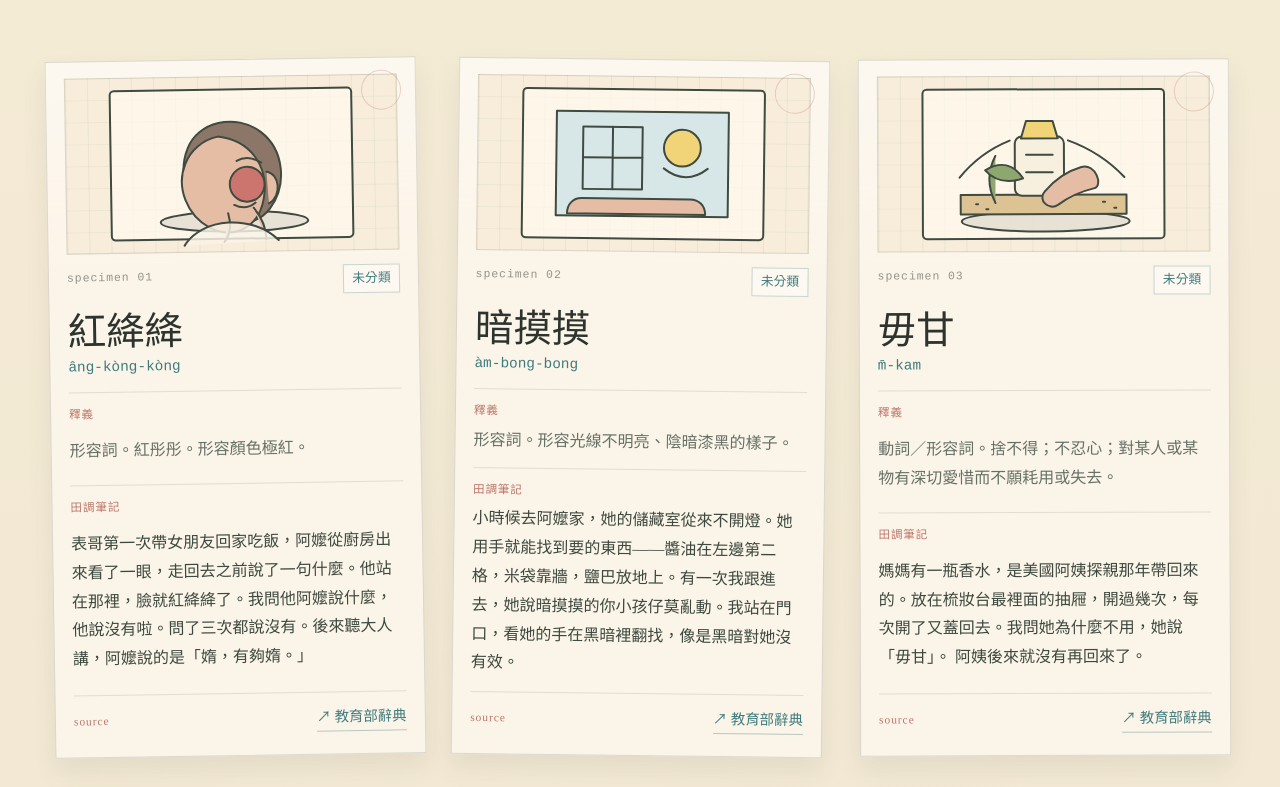
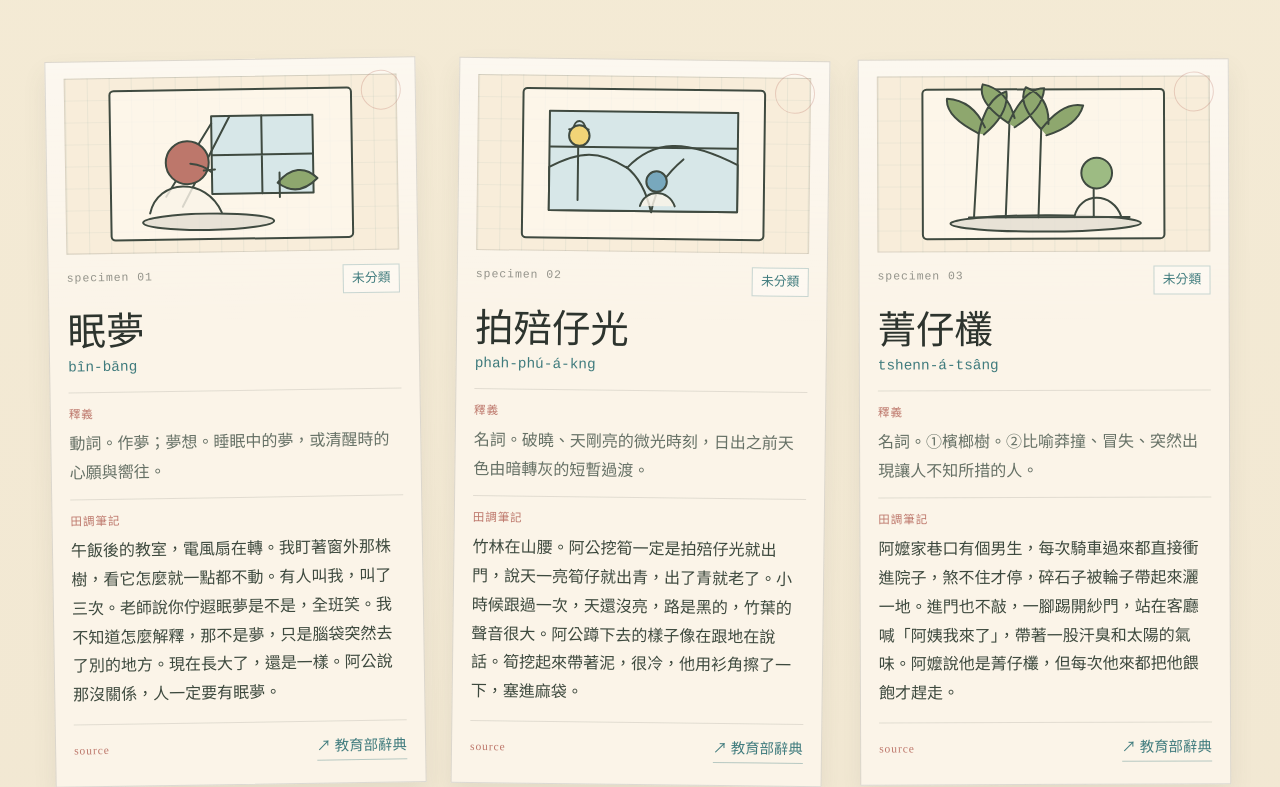
Before and after one commit to Sanolstice/github-website, a plain HTML site: page index.html in a window 1280 px wide. Shown: the part 1792-2579 px from the top of the page. Drawn offline with Linux system fonts and the light colour scheme.

Commit message:
Add 2026-05-25 field notes

```diff
--- /dev/null
+++ b/data/field-notes/2026-05-25.json
@@ -0,0 +1,92 @@
+{
+  "date": "2026-05-25",
+  "entries": [
+    {
+      "id": "2026-05-25-100000",
+      "詞目": "菁仔欉",
+      "台羅": "tshenn-á-tsâng",
+      "字典是否收錄": {
+        "教育部": true,
+        "iTaigi": "待驗證",
+        "台日大辭典": "待驗證"
+      },
+      "釋義": {
+        "本義": "名詞。①檳榔樹。②比喻莽撞、冒失、突然出現讓人不知所措的人。",
+        "備註": "「菁仔」為檳榔，「欉」為植物叢株。轉義用來形容像檳榔樹一樣——細高、到處自己長出來、存在感強但無章法的人。"
+      },
+      "例句": [
+        "拄著一个菁仔欉，目睭一直掠我金金看。(Tú-tio̍h tsi̍t ê tshenn-á-tsâng, ba̍k-tsiu it-ti̍t lia̍h guá kim-kim-khuànn.)（碰到一個冒失鬼，眼睛直盯著我看。）"
+      ],
+      "字典連結": {
+        "教育部臺灣台語常用詞辭典": "https://sutian.moe.edu.tw/zh-hant/su/8908/",
+        "iTaigi": "https://itaigi.tw/k/菁仔欉/",
+        "台日大辭典": "https://taigi.fhl.net/dick/"
+      },
+      "社群來源": {
+        "管道": "種子清單",
+        "脈絡": ""
+      },
+      "田調筆記": "阿嬤家巷口有個男生，每次騎車過來都直接衝進院子，煞不住才停，碎石子被輪子帶起來灑一地。進門也不敲，一腳踢開紗門，站在客廳喊「阿姨我來了」，帶著一股汗臭和太陽的氣味。阿嬤說他是菁仔欉，但每次他來都把他餵飽才趕走。",
+      "插圖_prompt": "手繪感 SVG 插畫，適合網頁使用。線條有輕微抖動、偶爾斷裂，接近速寫感。顏色以平塗為主，仿水彩薄塗效果，邊緣不均勻。背景留白或極淡米色。\n\n場景：一排路邊的檳榔樹，高高細細的，樹幹筆直，頂端葉片稀疏。樹旁站著一個年輕男性的背影局部，姿勢有點僵，像剛走進不熟悉的地方。構圖以樹幹和人的垂直線條為主，兩者比例相近，有種無意間的對照感。\n\n色調降彩度柔和：灰綠、淡棕、霧灰、米白。氛圍：台灣鄉間路邊，某種笨拙而直率的存在感。\n\n畫面不要任何文字。",
+      "建立日期": "2026-05-25"
+    },
+    {
+      "id": "2026-05-25-100001",
+      "詞目": "拍殕仔光",
+      "台羅": "phah-phú-á-kng",
+      "字典是否收錄": {
+        "教育部": true,
+        "iTaigi": "待驗證",
+        "台日大辭典": "待驗證"
+      },
+      "釋義": {
+        "本義": "名詞。破曉、天剛亮的微光時刻，日出之前天色由暗轉灰的短暫過渡。",
+        "備註": "近義詞：貓霧仔光（bâ-bū-á-kng）、黎明（lê-bîn）、天欲光（thinn-beh-kng）。異用字：拍䀟仔光、打殕仔光、拍普仔光。分類：天文地理——自然現象。"
+      },
+      "例句": [
+        "天拍殕仔光伊就起來咧無閒矣。(Thinn phah-phú-á-kng i tō khí-lâi teh bô-înn--ah.)（天剛亮他就起來忙了。）"
+      ],
+      "字典連結": {
+        "教育部臺灣台語常用詞辭典": "https://sutian.moe.edu.tw/zh-hant/su/4102/",
+        "iTaigi": "https://itaigi.tw/k/拍殕仔光/",
+        "台日大辭典": "https://taigi.fhl.net/dick/"
+      },
+      "社群來源": {
+        "管道": "種子清單（時間／時刻）",
+        "脈絡": ""
+      },
+      "田調筆記": "竹林在山腰。阿公挖筍一定是拍殕仔光就出門，說天一亮筍仔就出青，出了青就老了。小時候跟過一次，天還沒亮，路是黑的，竹葉的聲音很大。阿公蹲下去的樣子像在跟地在說話。筍挖起來帶著泥，很冷，他用衫角擦了一下，塞進麻袋。",
+      "插圖_prompt": "手繪感 SVG 插畫，適合網頁使用。線條有輕微抖動、偶爾斷裂，接近速寫感。顏色以平塗為主，仿水彩薄塗效果，邊緣不均勻。背景留白或極淡米色。\n\n場景：山邊小路清晨，天色介於深藍和灰白之間，路燈還亮著，燈光和天光的邊界模糊。一個人的背影走在路上，身形小，四周是山的剪影。構圖橫向展開，重點在天色的過渡層次，而非人物。\n\n色調降彩度柔和：藍灰、霧白、深藍、淡棕。光源有兩個——路燈的暖黃和天際的冷白，不要強調對比，要融在一起的感覺。\n\n畫面不要任何文字。",
+      "建立日期": "2026-05-25"
+    },
+    {
+      "id": "2026-05-25-100002",
+      "詞目": "眠夢",
+      "台羅": "bîn-bāng",
+      "字典是否收錄": {
+        "教育部": true,
+        "iTaigi": "待驗證",
+        "台日大辭典": "待驗證"
+      },
+      "釋義": {
+        "本義": "動詞。作夢；夢想。睡眠中的夢，或清醒時的心願與嚮往。",
+        "備註": "「眠」為睡眠，「夢」為夢境。台語「眠夢」同時涵蓋睡夢和白日夢，比華語「作夢」多一層「人在懷抱某種願望」的意涵。分類：心理——心理活動。"
+      },
+      "例句": [
+        "你莫閣佇遐咧眠夢矣。(Lí mài koh tī hia teh bîn-bāng--ah.)（不要再在那裡做白日夢了。）"
+      ],
+      "字典連結": {
+        "教育部臺灣台語常用詞辭典": "https://sutian.moe.edu.tw/zh-hant/su/6415/",
+        "iTaigi": "https://itaigi.tw/k/眠夢/",
+        "台日大辭典": "https://taigi.fhl.net/dick/"
+      },
+      "社群來源": {
+        "管道": "種子清單（人與人之間）",
+        "脈絡": ""
+      },
+      "田調筆記": "午飯後的教室，電風扇在轉。我盯著窗外那株樹，看它怎麼就一點都不動。有人叫我，叫了三次。老師說你佇遐眠夢是不是，全班笑。我不知道怎麼解釋，那不是夢，只是腦袋突然去了別的地方。現在長大了，還是一樣。阿公說那沒關係，人一定要有眠夢。",
+      "插圖_prompt": "手繪感 SVG 插畫，適合網頁使用。線條有輕微抖動、偶爾斷裂，接近速寫感。顏色以平塗為主，仿水彩薄塗效果，邊緣不均勻。背景留白或極淡米色。\n\n場景：一個人坐在窗邊，側臉對著窗外，目光渙散、沒有焦點。窗外只有極簡的光和遠景剪影，不需細節。構圖以側臉局部和窗框為主，光從窗口灑入，打在臉的一側。\n\n色調降彩度柔和：淺藍、霧灰、米白、淡棕。氛圍：不是在想什麼，又像在想什麼，白日裡的一段神遊。\n\n畫面不要任何文字。",
+      "建立日期": "2026-05-25"
+    }
+  ]
+}
--- a/data/field-notes/index.json
+++ b/data/field-notes/index.json
@@ -5,5 +5,6 @@
   "2026-05-19.json",
   "2026-05-20.json",
   "2026-05-21.json",
-  "2026-05-22.json"
+  "2026-05-22.json",
+  "2026-05-25.json"
 ]
--- a/index.html
+++ b/index.html
@@ -108,6 +108,6 @@
       <a href="#top">回到上面</a>
     </footer>
 
-    <script src="script.js?v=20260522"></script>
+    <script src="script.js?v=20260525"></script>
   </body>
 </html>
--- a/script.js
+++ b/script.js
@@ -430,6 +430,35 @@ const illustrationTemplates = {
     <path class="plant-leaf" d="M79 68c24-15 43-9 53 23-26 6-44-1-53-23zM191 61c-24-13-43-5-57 22 23 8 43 1 57-22zM94 45c18-7 31 0 38 25-18 3-31-5-38-25zM181 45c-19-6-33 1-44 22 18 5 33-2 44-22z"></path>
     <path class="rain" d="M69 39l-8 12M198 38l-8 12M211 73l-8 12"></path>
   `),
+  菁仔欉: svgShell("路旁檳榔樹與背影插圖", `
+    <ellipse class="shadow" cx="132" cy="143" rx="93" ry="8"></ellipse>
+    <path class="wood-line" d="M62 137L67 54M93 137L97 43M125 137L128 50"></path>
+    <path class="plant-leaf" d="M67 55c-24-12-32-24-31-34 16 1 29 10 37 28M67 55c5-24 14-37 27-41 2 14-5 28-22 42M96 45c-21-14-29-27-25-38 15 3 26 14 31 33M96 45c10-22 21-34 35-34-1 15-11 27-29 38M128 51c-16-17-21-31-15-41 15 6 23 18 22 36M128 51c14-18 27-26 41-23-4 14-16 23-36 29"></path>
+    <circle class="person b" cx="182" cy="94" r="15"></circle>
+    <path class="shoulders" d="M160 137c5-25 38-25 46 0"></path>
+    <path class="bag-line" d="M179 110v27M57 137h157"></path>
+  `),
+  拍殕仔光: svgShell("破曉山路與路燈插圖", `
+    <rect class="dark-window" x="38" y="34" width="184" height="97"></rect>
+    <path class="room" d="M38 89c30-16 48-17 76 0 25-27 56-30 108-4v46H38z"></path>
+    <path class="window-line" d="M39 69h182"></path>
+    <path class="wood-line" d="M138 132c-5-21-13-35-25-44M138 132c4-24 16-39 31-52"></path>
+    <path class="lamp-glow" d="M66 51v70M57 52h19M61 52c1-11 11-11 12 0"></path>
+    <circle class="lamp" cx="67" cy="58" r="10"></circle>
+    <circle class="person c" cx="143" cy="102" r="10"></circle>
+    <path class="shoulders" d="M127 126c5-17 28-17 34 0"></path>
+  `),
+  眠夢: svgShell("窗邊神遊的側影插圖", `
+    <rect class="window" x="111" y="38" width="99" height="76"></rect>
+    <path class="window-line" d="M160 38v76M111 76h99"></path>
+    <path class="lamp-glow" d="M111 45L66 116M129 38L82 126"></path>
+    <ellipse class="shadow" cx="107" cy="141" rx="64" ry="8"></ellipse>
+    <circle class="person a" cx="87" cy="83" r="21"></circle>
+    <path class="shoulders" d="M50 132c8-34 55-35 70 0"></path>
+    <path class="root-line" d="M90 84c9 1 16 4 21 9M103 91l11-1"></path>
+    <path class="plant-leaf" d="M175 104c13-15 27-16 39-4-13 13-26 14-39 4z"></path>
+    <path class="stem" d="M177 118v-24"></path>
+  `),
 };
 
 const genericIllustration = svgShell("生活物件插圖", `
```
